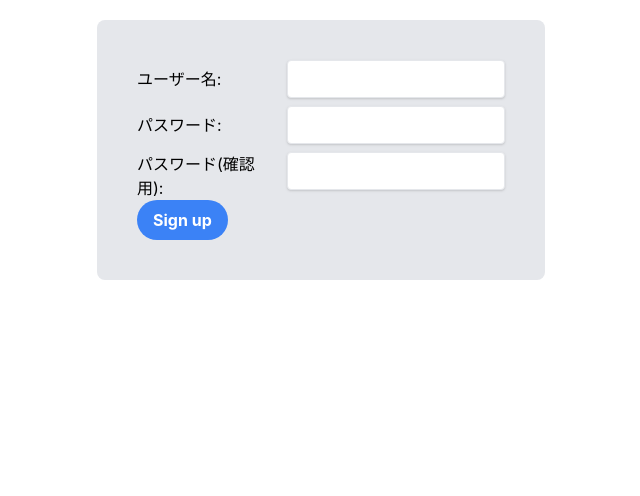
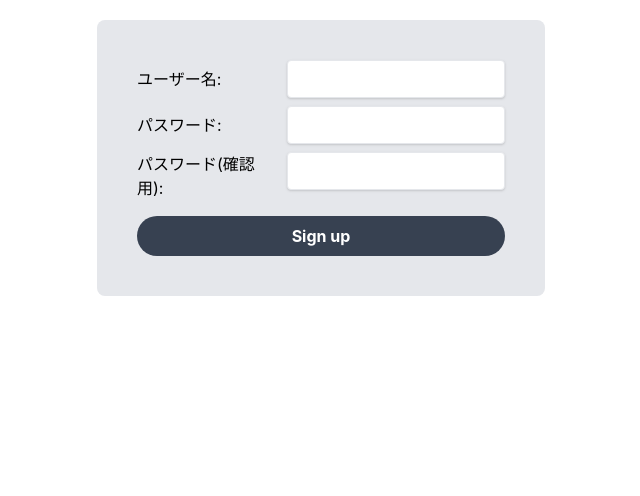
Before and after one commit to ajim3796/RSS-Reader, a Django app: page /signup/ in a window 1280 px wide. Shown: the part 140-636 px from the top of the page, without its empty margins (319-959 px from the left). Run offline with Django 3.2, Linux system fonts and the light colour scheme; some libraries are stand-ins or nearby versions.

Commit message:
change signup button

```diff
--- a/templates/registration/login.html
+++ b/templates/registration/login.html
@@ -1,8 +1,6 @@
 {% extends "base.html" %}
 
 {% load widget_tweaks %}
-
-{% block title %}Login{% endblock %}
 
 {% block content %}
   <div class="flex flex-col items-center w-full">
--- a/templates/rssreader/signup.html
+++ b/templates/rssreader/signup.html
@@ -1,8 +1,6 @@
 {% extends "base.html" %}
 
 {% load widget_tweaks %}
-
-{% block title %}Sign Up{% endblock %}
 
 {% block content %}
   <div class="flex flex-col items-center w-full">
@@ -28,7 +26,7 @@
         {% endfor %}
       </div>
 
-      <button type="submit" class="bg-blue-500 hover:bg-blue-700 text-white font-bold py-2 px-4 rounded-full">Sign up</button>
+      <button type="submit" class="bg-gray-700 hover:bg-gray-600 text-white font-bold py-2 px-4 mt-4 rounded-full w-full">Sign up</button>
     </form>
   </div>
 {% endblock %}
```
